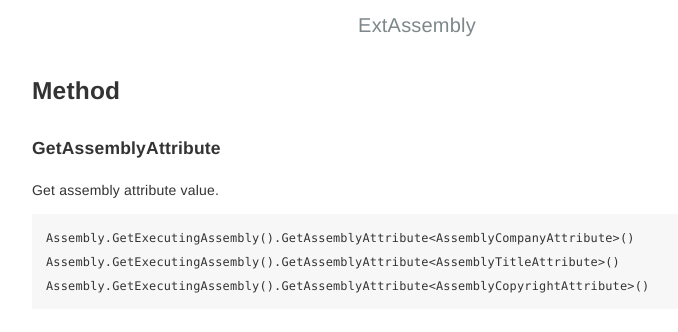
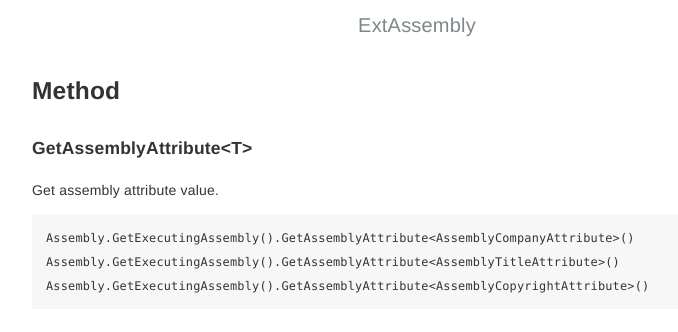
Before and after one commit to lhwsa2010/DotNet, a Jekyll site: the page built from docs/_posts/2021-08-09-ExtAssembly.md, in a window 1280 px wide. Shown: the top 332 px of the page, without its empty margins (223-901 px from the left). Built offline with Jekyll 4.4.1, drawn with Linux system fonts in a browser that asks for light colours.

````diff
--- a/docs/_posts/2021-08-09-ExtAssembly.md
+++ b/docs/_posts/2021-08-09-ExtAssembly.md
@@ -8,7 +8,7 @@ layout: post
 
 ## Method
 
-#### GetAssemblyAttribute<T>
+#### GetAssemblyAttribute\<T\>
 Get assembly attribute value.
 ```
 Assembly.GetExecutingAssembly().GetAssemblyAttribute<AssemblyCompanyAttribute>()
````
